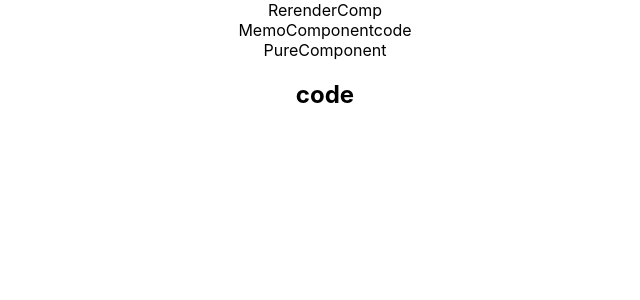
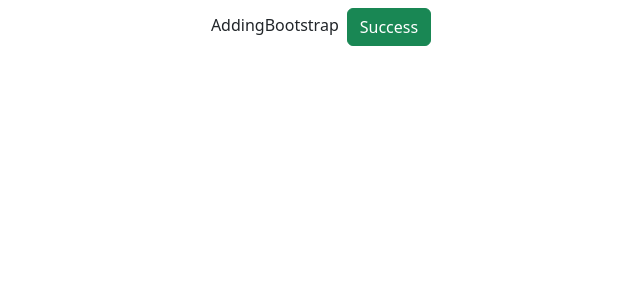
Before and after one commit to Martin023/start-react, a React (Create React App) app: page / in a window 1280 px wide. Shown: the top 300 px of the page, without its empty margins (315-955 px from the left). Built offline with nearby package versions, Linux system fonts and the light colour scheme.

Commit message:
Installing bootstrap to react

```diff
--- a/package.json
+++ b/package.json
@@ -6,7 +6,9 @@
     "@testing-library/jest-dom": "^5.16.4",
     "@testing-library/react": "^13.3.0",
     "@testing-library/user-event": "^13.5.0",
+    "bootstrap": "^5.2.2",
     "react": "^18.2.0",
+    "react-bootstrap": "^2.5.0",
     "react-dom": "^18.2.0",
     "react-scripts": "5.0.1",
     "web-vitals": "^2.1.4"
--- /dev/null
+++ b/src/AddingBootstrap.js
@@ -0,0 +1,23 @@
+import React, { Component } from 'react'
+
+
+
+class AddingBootstrap extends Component {
+    constructor(props) {
+    super(props)
+
+    this.state = {
+        //  imgUrl: 'https://picsum.photos/200/300',
+        count: 0,
+    }
+}
+  render() {
+    return (
+      <div>AddingBootstrap
+        {/* <img src={this.state.imgUrl} alt=''></img> */}
+        <button className='btn btn-success m-2'>Success</button>
+      </div>
+    )
+  }
+}
+export default AddingBootstrap
--- a/src/App.js
+++ b/src/App.js
@@ -20,6 +20,9 @@
 import Table from './components/Table';
 import PureComp from './components/PureComponent';
 import RerenderComp from './components/RerenderComp';
+import RefsDemo from './components/RefsDemo';
+import 'bootstrap/dist/css/bootstrap.min.css';
+import AddingBootstrap from './AddingBootstrap';
 
 function App() {
   return (
@@ -63,7 +66,10 @@
 
       {/* <Table></Table> */}
       {/* <PureComp/> */}
-      <RerenderComp/>
+      {/* <RerenderComp/> */}
+
+      {/* <RefsDemo/> */}
+      <AddingBootstrap></AddingBootstrap>
 
     </div>
   );
--- /dev/null
+++ b/src/components/RefsDemo.js
@@ -0,0 +1,31 @@
+import React, { Component } from 'react'
+
+class RefsDemo extends Component {
+    constructor(props) {
+      super(props)
+
+        this.inputRef = React.createRef()
+        //important or common to create refs in the constructor so that it can be referenced throughout the component
+
+    }
+
+    componentDidMount(){
+        // callin focus method on the input element  - this is the way to access the dom element
+        this.inputRef.current.focus()
+
+        //What does the inputRef have?
+        //
+        console.log(this.inputRef)
+    }
+
+  render() {
+    return (
+      <div>
+        {/* //we now have access/reference to the input element */}
+        <input type='text' ref={this.inputRef}/>
+      </div>
+    )
+  }
+}
+
+export default RefsDemo
```
Also changed, not shown: 1 other file (tests, documents, lock files or other folders).
